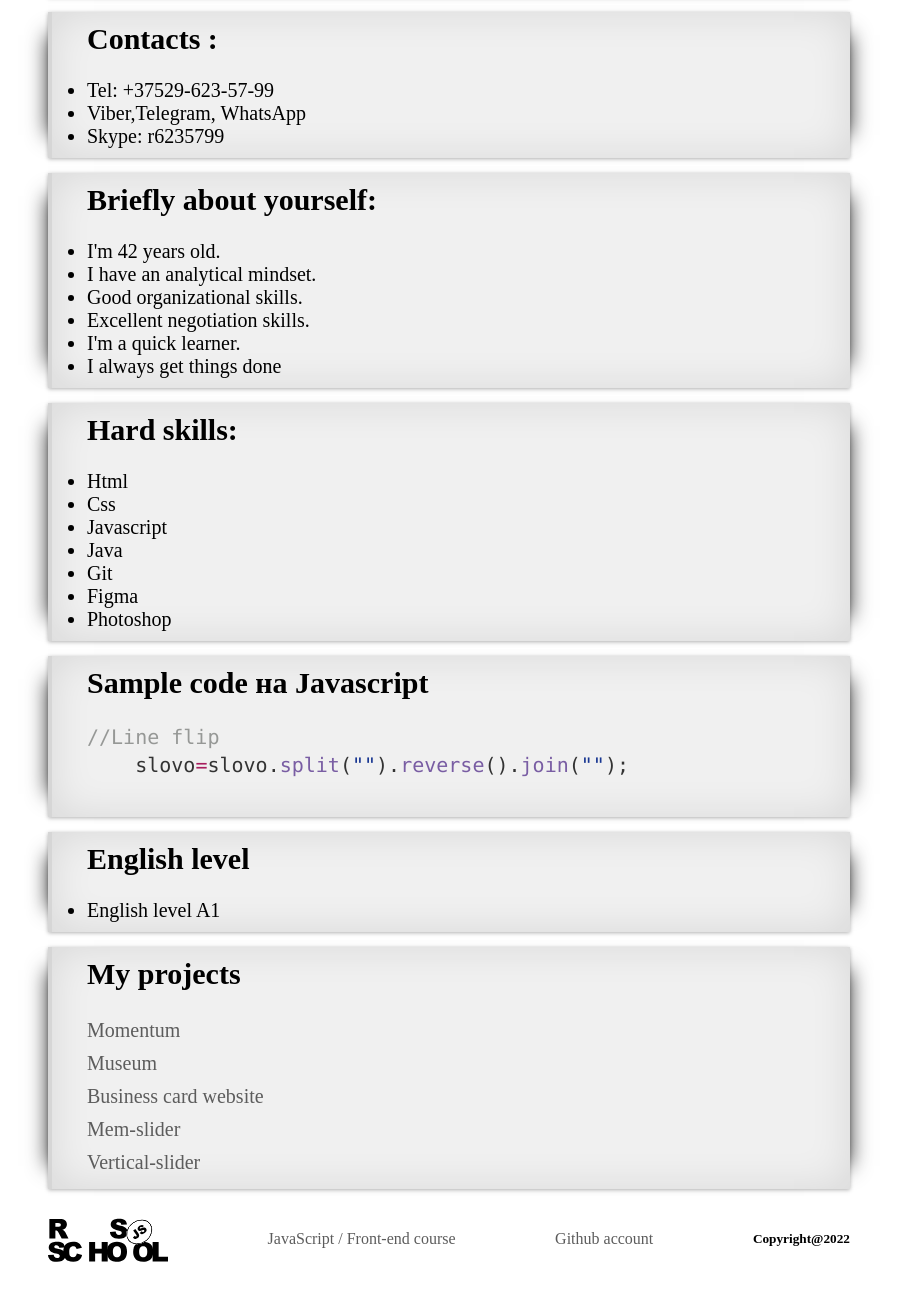
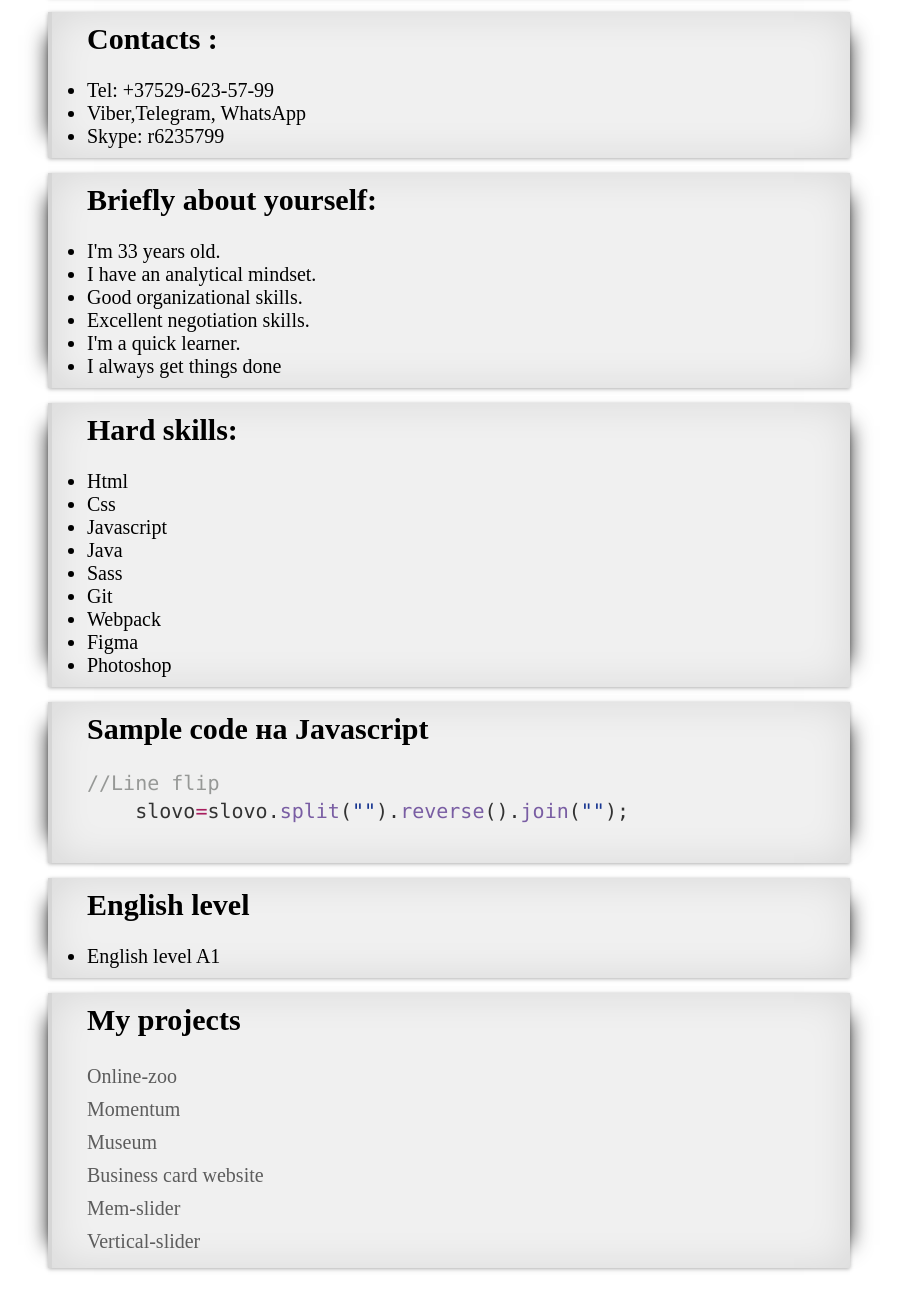
Before and after one commit to Ruslan-Nikolaevich/rsschool-cv, a plain HTML site: page index.html in a window 1280 px wide. Shown: the part 277-1570 px from the top of the page, without its empty margins (191-1088 px from the left). Drawn offline with Linux system fonts and the light colour scheme.

Commit message:
add project online-zoo

```diff
--- a/index.html
+++ b/index.html
@@ -53,7 +53,7 @@
         <h2 id="about-id">Briefly about yourself:</h2>
         <br />
         <ul>
-          <li>I&apos;m 42 years old.</li>
+          <li>I&apos;m 33 years old.</li>
           <li>I have an analytical mindset.</li>
           <li>Good organizational skills.</li>
           <li>Excellent negotiation skills.</li>
@@ -70,7 +70,9 @@
           <li>Css</li>
           <li>Javascript</li>
           <li>Java</li>
+          <li>Sass</li>
           <li>Git</li>
+          <li>Webpack</li>
           <li>Figma</li>
           <li>Photoshop</li>
         </ul>
@@ -99,6 +101,14 @@
         <h2 id="myProjects-id">My projects</h2>
         <br />
         <ul class="wrapper__myProjects">
+          <li class="navigation-list myProjects-style">
+            <a
+              class="link-decor link-underline"
+              target="_blank"
+              href=" https://ruslan-nikolaevich.github.io/online-zoo/main/index.html"
+              >Online-zoo</a
+            >
+          </li>
           <li class="navigation-list myProjects-style">
             <a
               class="link-decor link-underline"
```
